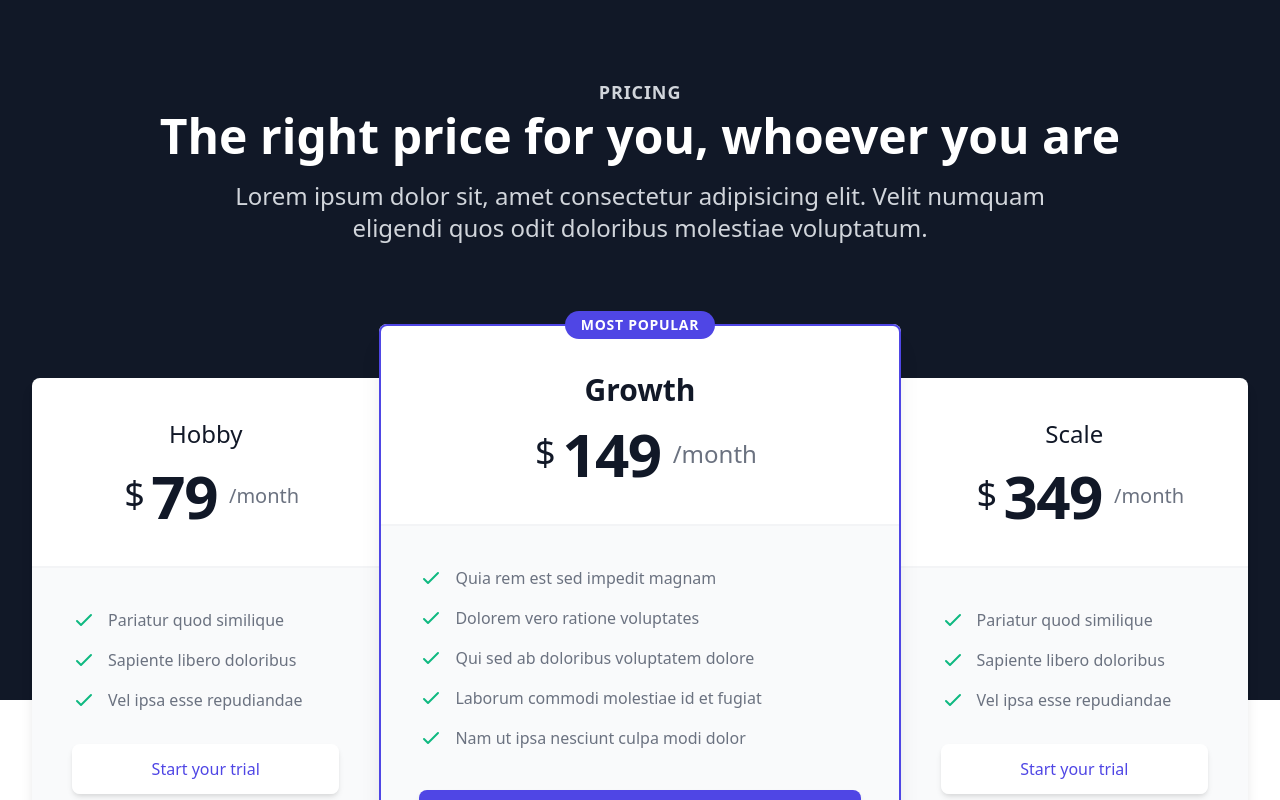
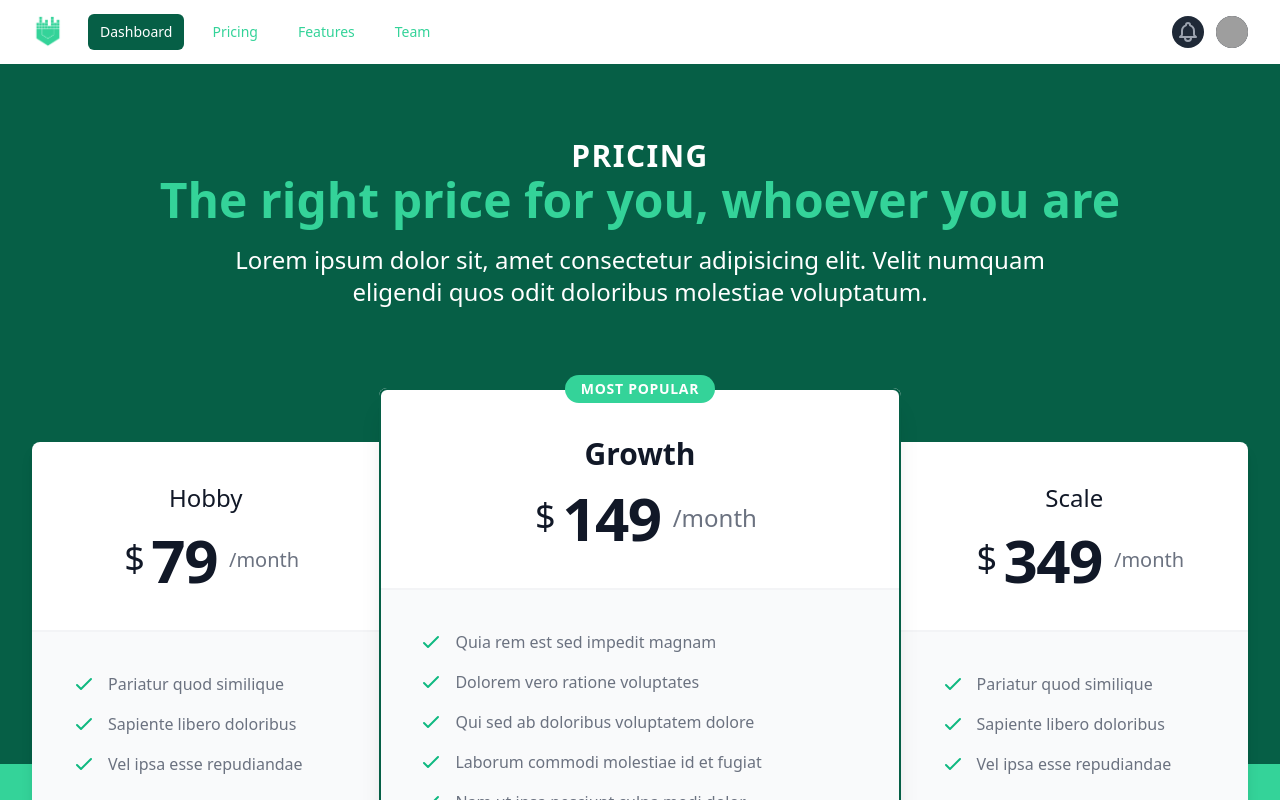
Before and after one commit to RyChrome/ub-hacking-2021, a Next.js app in the folder web/: page /pricing in a window 1280 px wide. Shown: the top 800 px of the page. Built offline with nearby package versions, Linux system fonts and the light colour scheme; grey boxes are pictures that could not be loaded.

Commit message:
Added pricing and improved navbar navigation

```diff
--- a/web/pages/hero/hero.tsx
+++ b/web/pages/hero/hero.tsx
@@ -20,9 +20,9 @@ import { MenuIcon, XIcon } from '@heroicons/react/outline'
 import { ChevronRightIcon } from '@heroicons/react/solid'
 
 const navigation = [
-  { name: 'Product', href: '#' },
-  { name: 'Features', href: '#' },
-  { name: 'Marketplace', href: '#' },
+  { name: 'Pricing', href: '/pricing' },
+  { name: 'Features', href: '/features' },
+  //{ name: 'Marketplace', href: '#' },
   { name: 'Team', href: '/team' },
 ]
 
--- a/web/pages/navbar/navbar.tsx
+++ b/web/pages/navbar/navbar.tsx
@@ -5,7 +5,7 @@ import { BellIcon, MenuIcon, XIcon } from '@heroicons/react/outline'
 
 const navigation = [
   { name: 'Dashboard', href: '#', current: true },
-  { name: 'Product', href: '/product', current: false },
+  { name: 'Pricing', href: '/pricing', current: false },
   { name: 'Features', href: '/features', current: false },
   { name: 'Team', href: '/team', current: false },
 ]
--- a/web/pages/pricing/index.tsx
+++ b/web/pages/pricing/index.tsx
@@ -1,5 +1,6 @@
 /* This example requires Tailwind CSS v2.0+ */
 import { CheckIcon } from '@heroicons/react/outline'
+import Navbar from '../navbar/navbar'
 
 const hobbyFeatures = ['Pariatur quod similique', 'Sapiente libero doloribus', 'Vel ipsa esse repudiandae']
 const scaleFeatures = ['Pariatur quod similique', 'Sapiente libero doloribus', 'Vel ipsa esse repudiandae']
@@ -13,23 +14,24 @@ const growthFeatures = [
 
 export default function Pricing() {
   return (
-    <div className="bg-gray-900">
+    <div className="bg-emerald-800">
+      <Navbar></Navbar>
       <div className="pt-12 px-4 sm:px-6 lg:px-8 lg:pt-20">
         <div className="text-center">
-          <h2 className="text-lg leading-6 font-semibold text-gray-300 uppercase tracking-wider">Pricing</h2>
-          <p className="mt-2 text-3xl font-extrabold text-white sm:text-4xl lg:text-5xl">
+          <h2 className="text-3xl leading-6 font-semibold text-white uppercase tracking-wider">Pricing</h2>
+          <p className="mt-2 text-3xl font-extrabold text-green-400 sm:text-4xl lg:text-5xl">
             The right price for you, whoever you are
           </p>
-          <p className="mt-3 max-w-4xl mx-auto text-xl text-gray-300 sm:mt-5 sm:text-2xl">
+          <p className="mt-3 max-w-4xl mx-auto text-xl text-white sm:mt-5 sm:text-2xl">
             Lorem ipsum dolor sit, amet consectetur adipisicing elit. Velit numquam eligendi quos odit doloribus
             molestiae voluptatum.
           </p>
         </div>
       </div>
 
-      <div className="mt-16 bg-white pb-12 lg:mt-20 lg:pb-20">
+      <div className="mt-16 bg-green-400 pb-12 lg:mt-20 lg:pb-20">
         <div className="relative z-0">
-          <div className="absolute inset-0 h-5/6 bg-gray-900 lg:h-2/3" />
+          <div className="absolute inset-0 h-5/6 bg-emerald-800 lg:h-2/3" />
           <div className="max-w-7xl mx-auto px-4 sm:px-6 lg:px-8">
             <div className="relative lg:grid lg:grid-cols-7">
               <div className="mx-auto max-w-md lg:mx-0 lg:max-w-none lg:col-start-1 lg:col-end-3 lg:row-start-2 lg:row-end-3">
@@ -64,7 +66,7 @@ export default function Pricing() {
                         <div className="rounded-lg shadow-md">
                           <a
                             href="#"
-                            className="block w-full text-center rounded-lg border border-transparent bg-white px-6 py-3 text-base font-medium text-indigo-600 hover:bg-gray-50"
+                            className="block w-full text-center rounded-lg border border-transparent bg-white px-6 py-3 text-base font-medium text-green-400 hover:bg-green-400 hover:text-white"
                             aria-describedby="tier-hobby"
                           >
                             Start your trial
@@ -78,12 +80,12 @@ export default function Pricing() {
               <div className="mt-10 max-w-lg mx-auto lg:mt-0 lg:max-w-none lg:mx-0 lg:col-start-3 lg:col-end-6 lg:row-start-1 lg:row-end-4">
                 <div className="relative z-10 rounded-lg shadow-xl">
                   <div
-                    className="pointer-events-none absolute inset-0 rounded-lg border-2 border-indigo-600"
+                    className="pointer-events-none absolute inset-0 rounded-lg border-2 border-emerald-800"
                     aria-hidden="true"
                   />
                   <div className="absolute inset-x-0 top-0 transform translate-y-px">
                     <div className="flex justify-center transform -translate-y-1/2">
-                      <span className="inline-flex rounded-full bg-indigo-600 px-4 py-1 text-sm font-semibold tracking-wider uppercase text-white">
+                      <span className="inline-flex rounded-full bg-green-400 px-4 py-1 text-sm font-semibold tracking-wider uppercase text-white">
                         Most popular
                       </span>
                     </div>
@@ -117,7 +119,7 @@ export default function Pricing() {
                       <div className="rounded-lg shadow-md">
                         <a
                           href="#"
-                          className="block w-full text-center rounded-lg border border-transparent bg-indigo-600 px-6 py-4 text-xl leading-6 font-medium text-white hover:bg-indigo-700"
+                          className="block w-full text-center rounded-lg border border-transparent bg-green-400 px-6 py-4 text-xl leading-6 font-medium text-white hover:bg-white hover:text-green-400"
                           aria-describedby="tier-growth"
                         >
                           Start your trial
@@ -159,7 +161,7 @@ export default function Pricing() {
                         <div className="rounded-lg shadow-md">
                           <a
                             href="#"
-                            className="block w-full text-center rounded-lg border border-transparent bg-white px-6 py-3 text-base font-medium text-indigo-600 hover:bg-gray-50"
+                            className="block w-full text-center rounded-lg border border-transparent bg-white px-6 py-3 text-base font-medium text-green-400 hover:text-white hover:bg-green-400"
                             aria-describedby="tier-scale"
                           >
                             Start your trial
```
Also changed, not shown: 1 other file (tests, documents, lock files or other folders).
